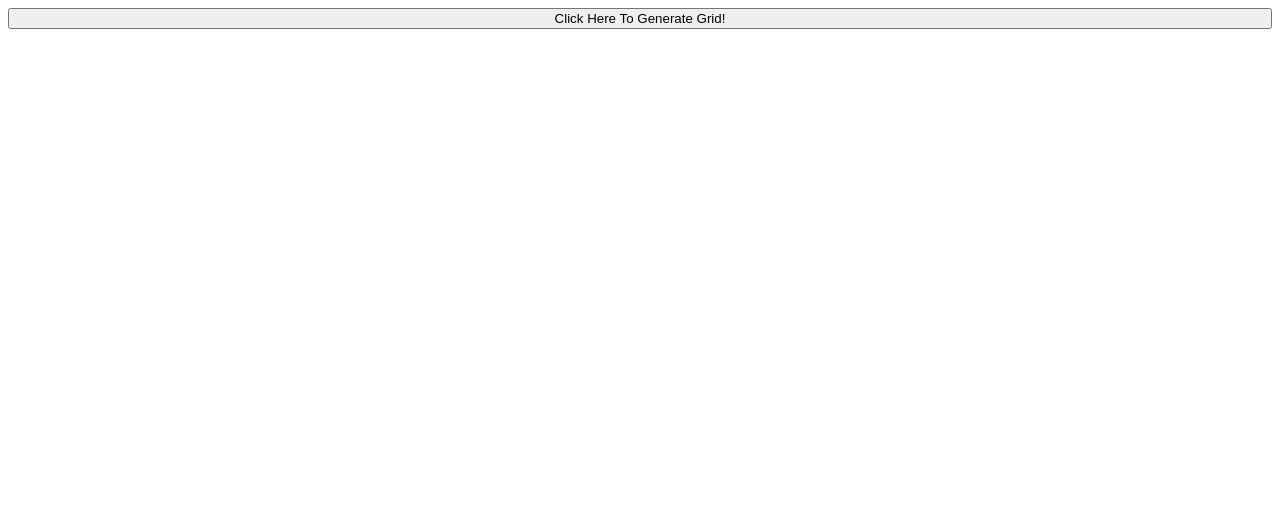
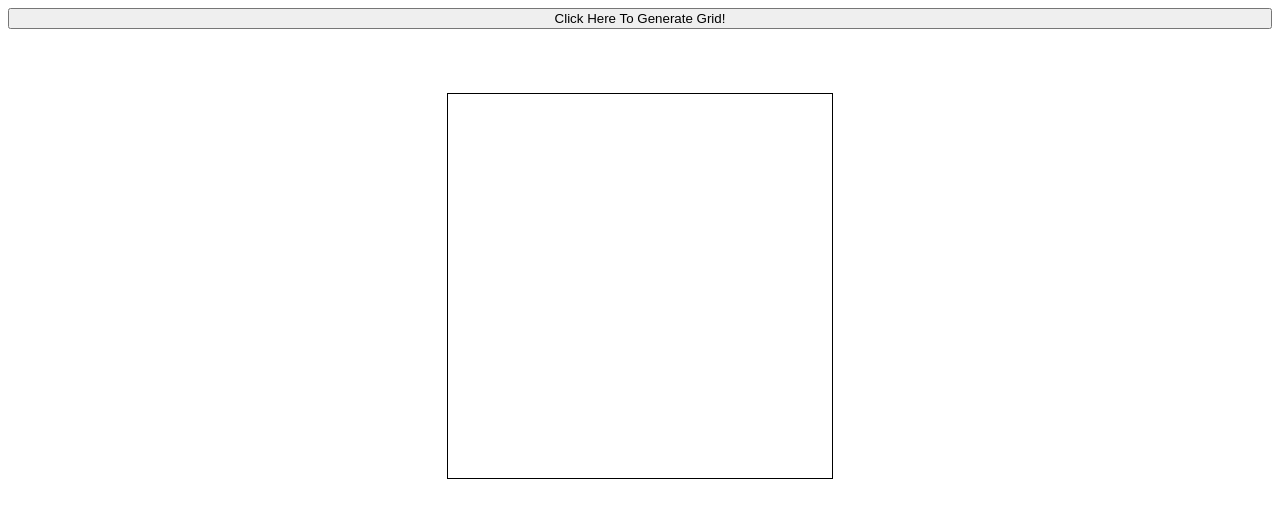
Before and after one commit to Steven-Eon/EtchASketchProject, a plain HTML site: page index.html in a window 1280 px wide. Drawn offline with Linux system fonts and the light colour scheme.

Commit message:
Resizing completed. Basic implementations done.

```diff
--- a/index.html
+++ b/index.html
@@ -10,7 +10,7 @@
 <body>
     <div class="flexColumn">
         <button type="button" onclick="promptSize()">Click Here To Generate Grid!</button>
-        <div class="flexColumn sketchContainer">
+        <div class="flexRow sketchContainer">
         </div>
     </div>
 </body>
--- a/script.js
+++ b/script.js
@@ -3,7 +3,7 @@ function initializeGrid(sizeX, sizeY) {
     const gridRow = document.createElement('div');
     const gridElement = document.createElement('div');
 
-    gridRow.classList.toggle("flexRow");
+    // gridRow.classList.toggle("flexColumn");
     gridElement.classList.toggle("gridElement");
 
     for (let i = 0; i < sizeY; ++i)
--- a/styles.css
+++ b/styles.css
@@ -8,11 +8,25 @@
     flex-direction: row;
 }
 
-.gridElement {
-    background-color: white;
-    padding: 10px;
+.sketchContainer {
+    height: 30vw;
+    width: 30vw;
+    justify-content: center;
+    align-items: center;
+    margin: auto;
+    margin-top: 5vw;
     border-width: 1px;
     border-style: solid;
+    border-color: black;
+}
+
+.sketchContainer * {
+    flex: auto;
+}
+
+.gridElement {
+    aspect-ratio: 1 / 1;
+    min-width: 0;
 }
 
 .gridElementHover {
```
